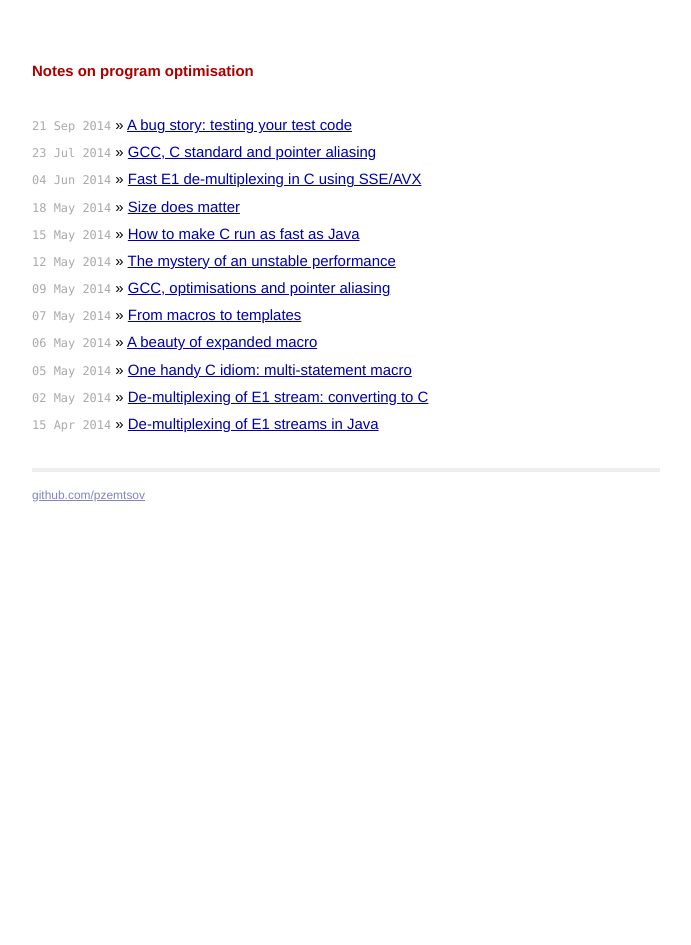
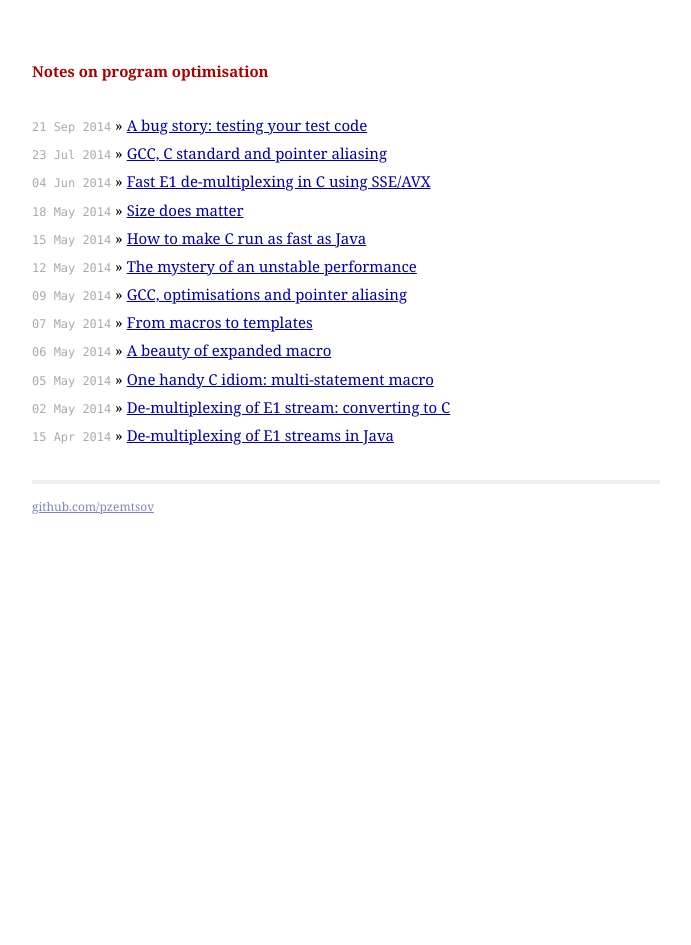
Before and after one commit to pzemtsov/pzemtsov.github.io, a Jekyll site: the page built from index.html, in a window 1280 px wide. Shown: the whole page, without its empty margins (294-985 px from the left). Built offline with Jekyll 4.4.1, drawn with Linux system fonts in a browser that asks for light colours; Markdown is read by kramdown in place of the engine named in the settings.

Commit message:
Changed font for test purposes

```diff
--- a/css/main.css
+++ b/css/main.css
@@ -14,7 +14,7 @@ html, body { height: 100%; }
 
 body {
   background-color: #FFF;
-  font: 13.34px Helvetica, Arial, sans-serif;
+  font: 13.34px Georgia, Arial, sans-serif;
   font-size: small;
   text-align: center;
 }
```
